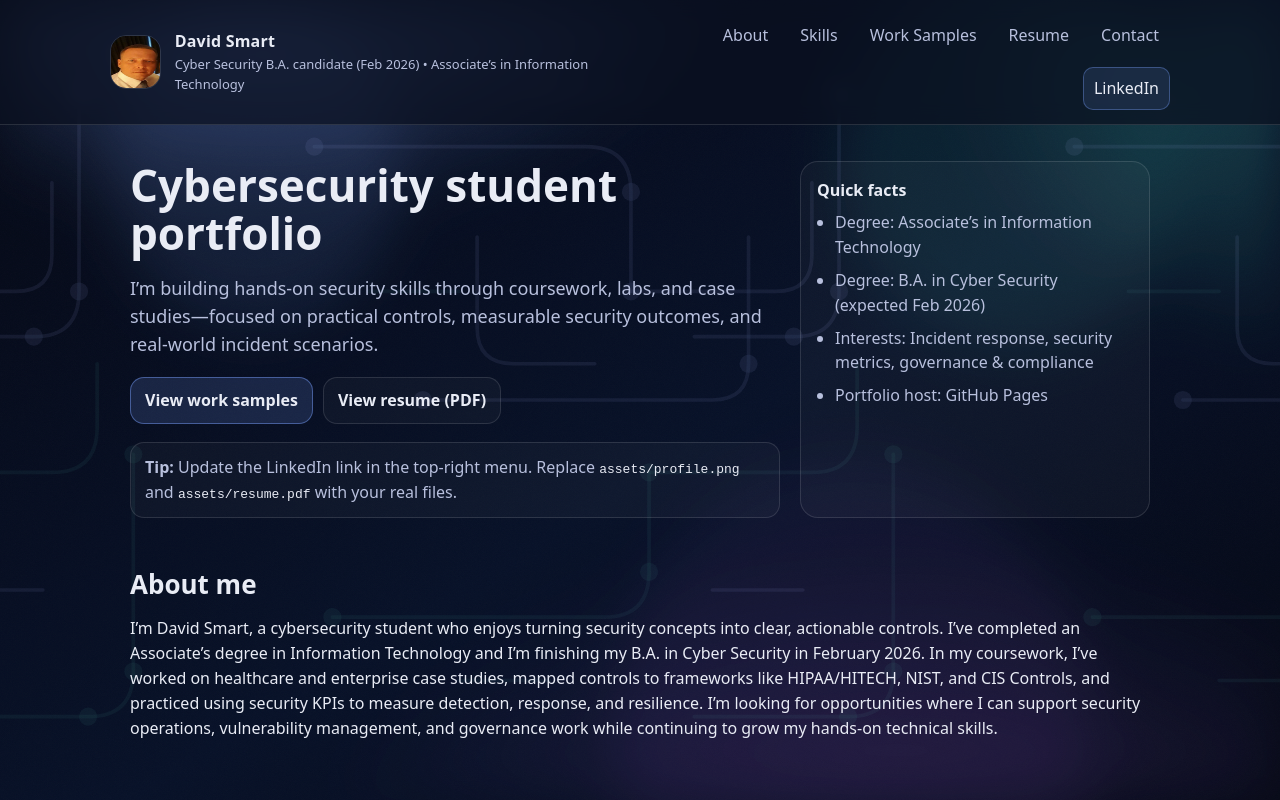
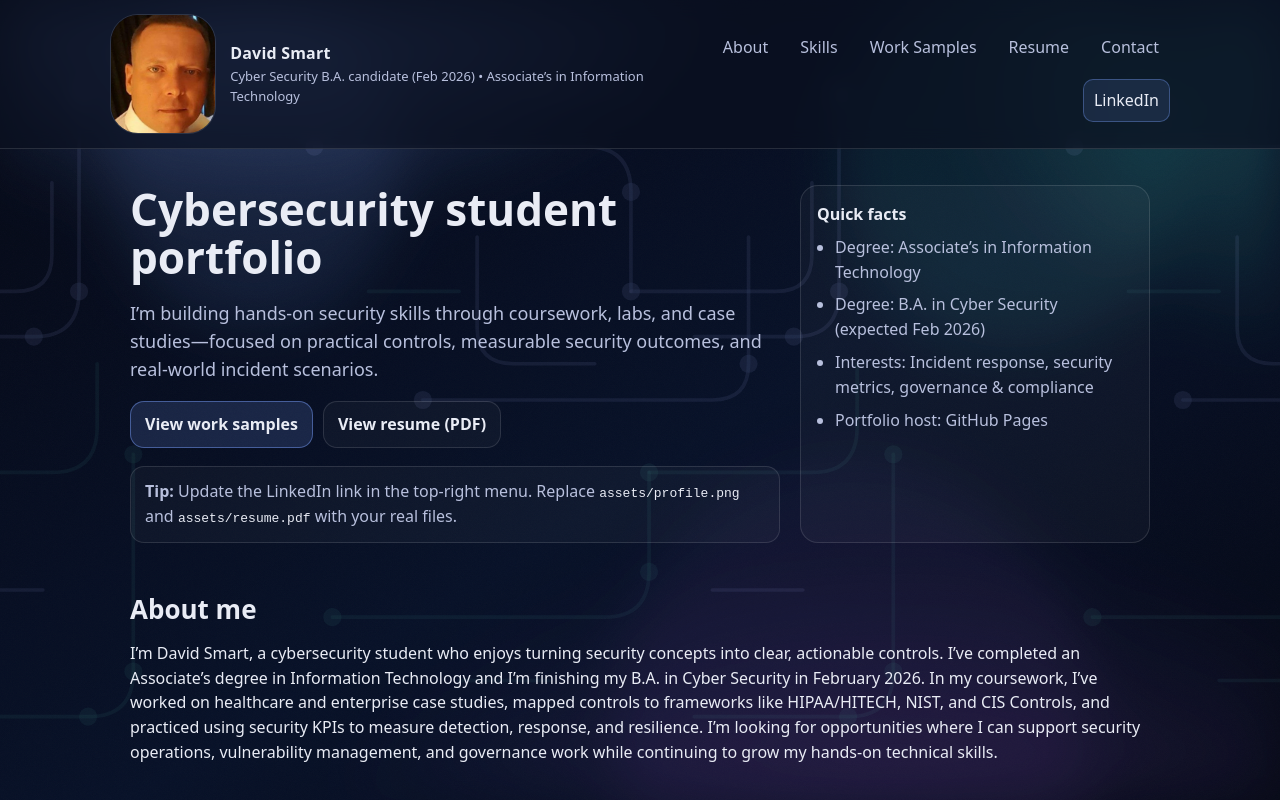
Before and after one commit to dieselmech148-blip/SmartDavidPortfolio-blip.github.io, a plain HTML site: page index.html in a window 1280 px wide. Shown: the top 800 px of the page. Drawn offline with Linux system fonts and the light colour scheme.

Commit message:
Update avatar size and border radius in styles

```diff
--- a/styles.css
+++ b/styles.css
@@ -57,7 +57,7 @@ body::after{
   gap:18px;padding:14px 0;
 }
 .brand{display:flex;align-items:center;gap:14px;min-width:260px}
-.avatar{width:54px;height:54px;border-radius:16px;border:1px solid var(--border)}
+.avatar{width:120px;height:120px;border-radius:28px;border:1px solid var(--border);object-fit:cover}
 .name{font-weight:800;letter-spacing:.2px}
 .tagline{font-size:13px;color:var(--muted)}
 
```
